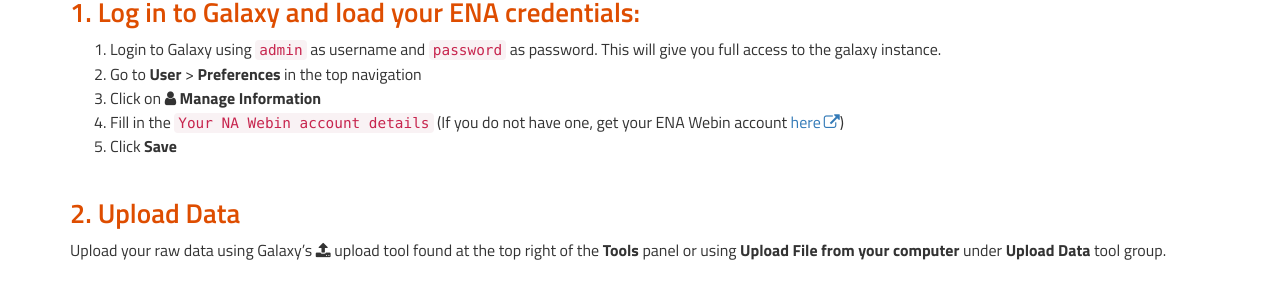
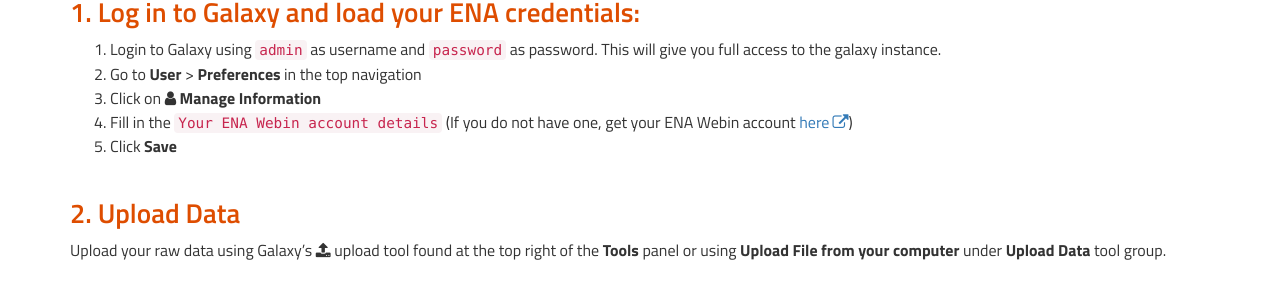
Before and after one commit to ELIXIR-Belgium/rdm-guide, a Jekyll site: the page built from pages/covid-19/galaxy_container.md, in a window 1280 px wide. Shown: the part 423-726 px from the top of the page. Built offline with Jekyll 4.4.1, drawn with Linux system fonts in a browser that asks for light colours.

Commit message:
Update galaxy_container.md

```diff
--- a/pages/covid-19/galaxy_container.md
+++ b/pages/covid-19/galaxy_container.md
@@ -21,7 +21,7 @@ hide_sidebar: true
 1. Login to Galaxy using `admin` as username and `password` as password. This will give you full access to the galaxy instance.
 2. Go to **User** > **Preferences** in the top navigation
 3.  Click on <i class="fa fa-user" aria-hidden="true"></i> **Manage Information**
-4. Fill in the `Your NA Webin account details` (If you do not have one, get your ENA Webin account [here](https://www.ebi.ac.uk/ena/submit/sra/#registration))
+4. Fill in the `Your ENA Webin account details` (If you do not have one, get your ENA Webin account [here](https://www.ebi.ac.uk/ena/submit/sra/#registration))
 5. Click **Save**
 
 
```
